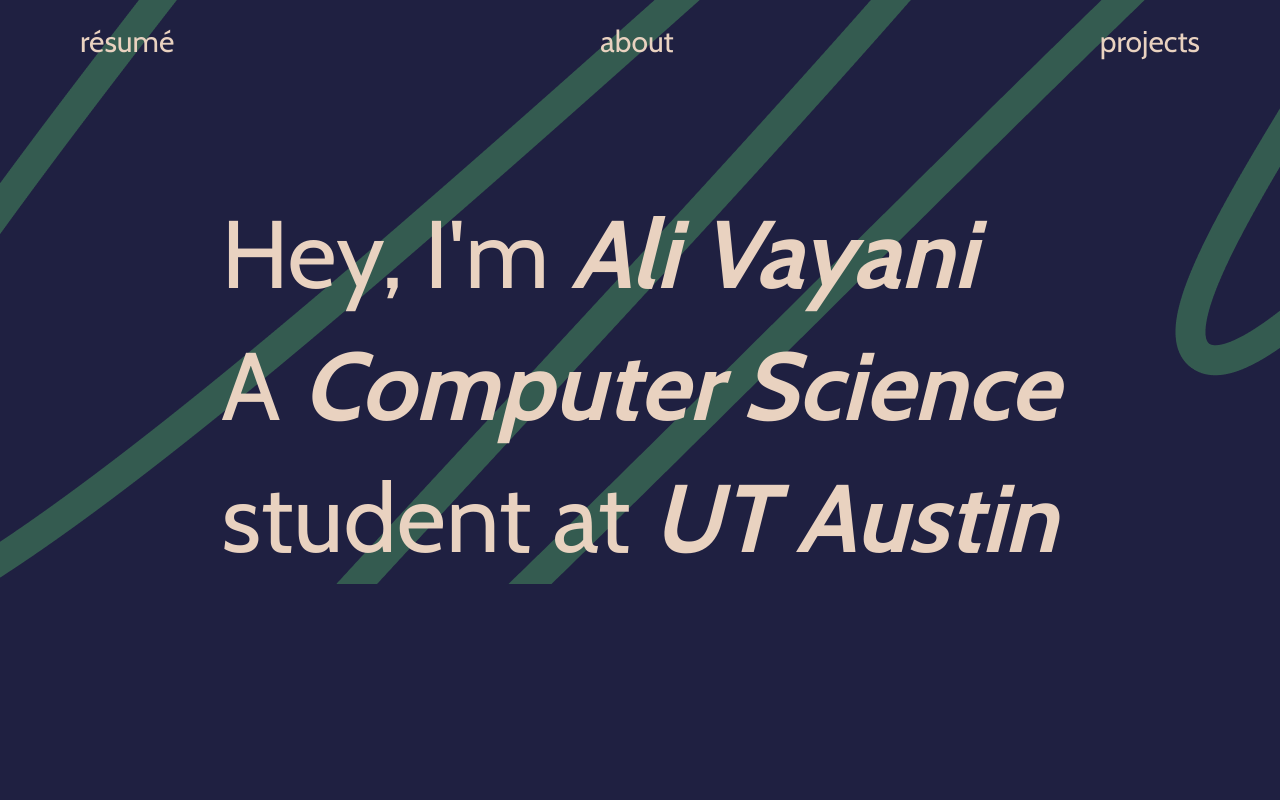
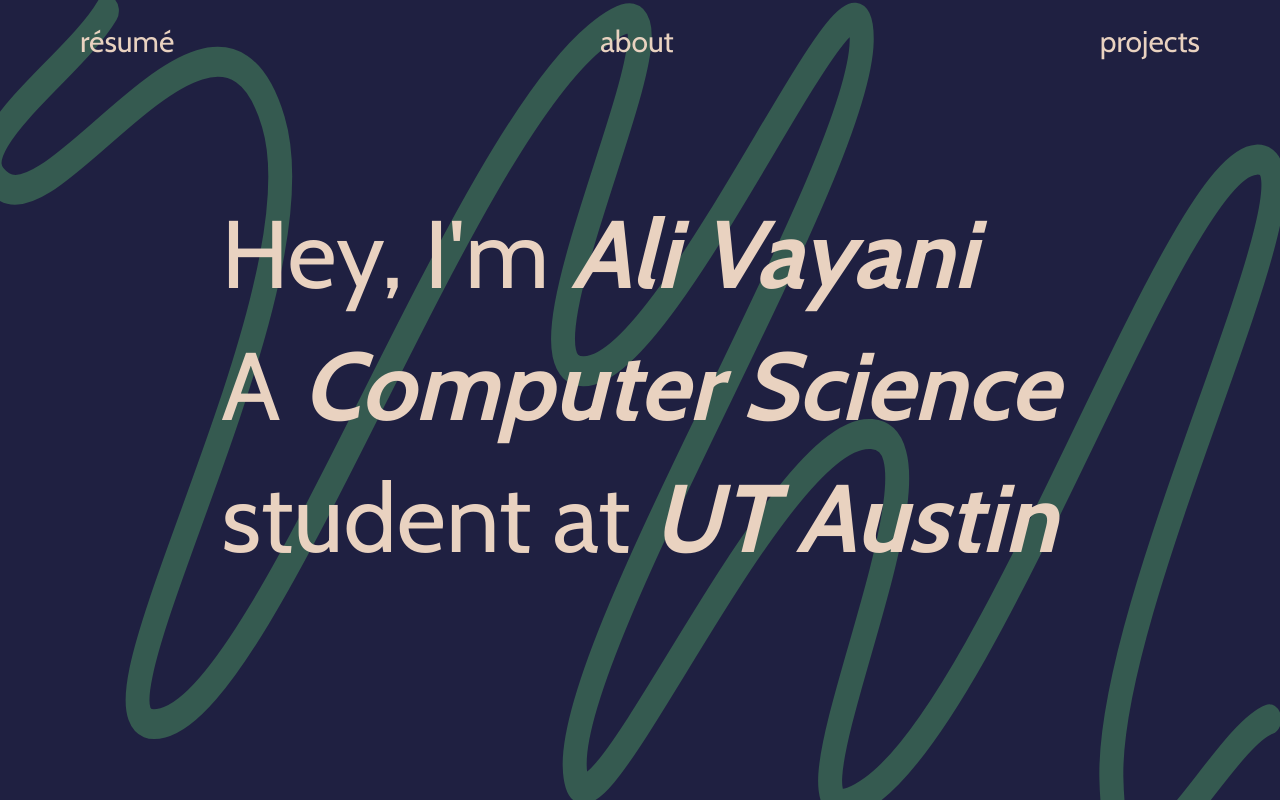
Before and after one commit to ali-vayani/portfolioWebsite, a Next.js app: page / in a window 1280 px wide. Built offline with nearby package versions, Linux system fonts and the light colour scheme.

Commit message:
svg animation

```diff
--- a/src/app/globals.css
+++ b/src/app/globals.css
@@ -11,17 +11,10 @@
   --champagne-pink: #e9d2c0ff;
 }
 
-/* @media (prefers-color-scheme: dark) {
-  :root {
-    --foreground-rgb: 255, 255, 255;
-    --background-start-rgb: 0, 0, 0;
-    --background-end-rgb: 0, 0, 0;
-  }
-} */
-
 body {
   color: var(--champagne-pink);
   background: var(--space-cadet);
+  height: 100vh;
 }
 
 @layer utilities {
@@ -29,8 +22,23 @@
     text-wrap: balance;
   }
 }
+
+.svg-draw path {
+  animation: draw 2s linear forwards;
+}
+
+@keyframes draw {
+  from {
+    stroke-dashoffset: [Length of the path];
+  }
+  to {
+    stroke-dashoffset: 0;
+  }
+}
+
+
 .custom-bg {
-  background-image: url('/backgroundVector.png');
-  background-size: 150%;
+  background-size: cover;
   background-position: center;
+  background-repeat: no-repeat;
 }
--- a/src/app/page.js
+++ b/src/app/page.js
@@ -1,8 +1,23 @@
-import Image from "next/image";
+'use client'
+import { useEffect } from 'react';
 
 export default function Home() {
+
+  useEffect(() => {
+    const path = document.querySelector('.svg-draw path');
+    const length = path.getTotalLength();
+    console.log('Path length: ', length);
+
+    // Apply the length to stroke-dasharray and stroke-dashoffset
+    path.style.strokeDasharray = length;
+    path.style.strokeDashoffset = length;
+  }, []);
+
   return (
-    <div className="w-full h-full flex flex-col justify-center items-center custom-bg">
+    <div className="w-full h-full flex flex-col justify-top items-center custom-bg">
+      <svg viewBox="0 0 800 400" className="absolute inset-0 w-full h-full svg-draw -z-10" preserveAspectRatio="none">
+        <path d="M66.81613159179688,5.381160736083984C45.29146973292033,34.678619384765625,-32.43647845586141,74.73840967814128,2.2421460151672363,93.2735366821289C36.920770486195885,111.80866368611653,137.66815074284872,-28.40060170491536,170.8520050048828,60.986541748046875C204.0358592669169,150.3736852010091,34.828086853027344,375.4857889811198,101.79370880126953,361.4349670410156C168.75933074951172,347.38414510091144,284.1554489135742,77.42899576822916,371.7488708496094,18.834075927734375C459.34229278564453,-39.760843912760414,308.9685974121094,185.05230077107748,364.573974609375,185.65020751953125C420.1793518066406,186.24811426798502,540.3587239583334,-45.14200973510742,538.5650024414062,20.627796173095703C536.7712809244791,86.39760208129883,357.1001383463542,317.4887758890788,359.19281005859375,382.9596252441406C361.2854817708333,448.43047459920246,483.25856526692706,212.85499064127603,544.843017578125,217.04034423828125C606.4274698893229,221.22569783528647,463.8265787760417,441.25559488932294,543.9461669921875,395.51568603515625C624.0657552083334,349.77577718098956,734.9775797526041,81.91329956054688,785.2017822265625,79.82061767578125C835.4259847005209,77.72793579101562,691.9282023111979,295.96410115559894,694.6187744140625,389.2376403808594C697.3093465169271,482.5111796061198,760.3885904947916,369.50670369466144,793.2734985351562,359.6412353515625" fill="none" stroke="hsl(164, 26%, 28%)" strokeWidth="15" strokeLinecap="round" />
+      </svg>
       <div className="flex justify-between px-20 mt-6 w-full">
         <span className="text-3xl">résumé</span>
         <span className="text-3xl">about</span>
```
Also changed, not shown: public/llline(1).svg (added).
